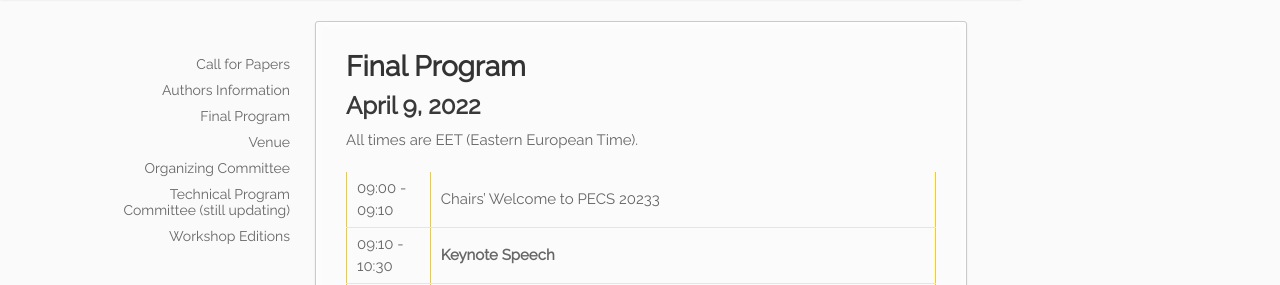
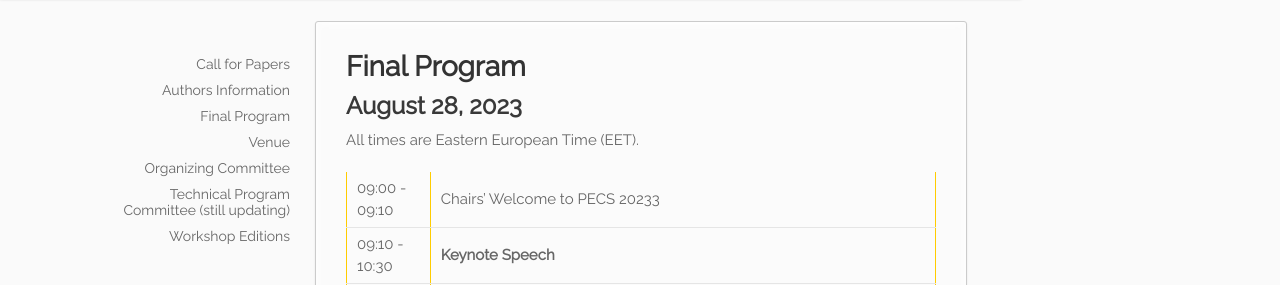
Before and after one commit to pecs-workshop/pecs-workshop.github.io, a Jekyll site: the page built from _2023/05.program.md, in a window 1280 px wide and 1179 px high. Shown: the part 169-454 px from the top of the window. Built offline with Jekyll 4.4.1, drawn with Linux system fonts in a browser that asks for light colours.

Commit message:
Updated program

```diff
--- a/_2023/05.program.md
+++ b/_2023/05.program.md
@@ -8,9 +8,9 @@
 
 
 
-## April 9, 2022
+## August 28, 2023
 
-All times are EET (Eastern European Time).
+All times are Eastern European Time (EET).
 
 | 09:00 - 09:10 | Chairs' Welcome to PECS 20233 |
 | 09:10 - 10:30 | **Keynote Speech** |
```
